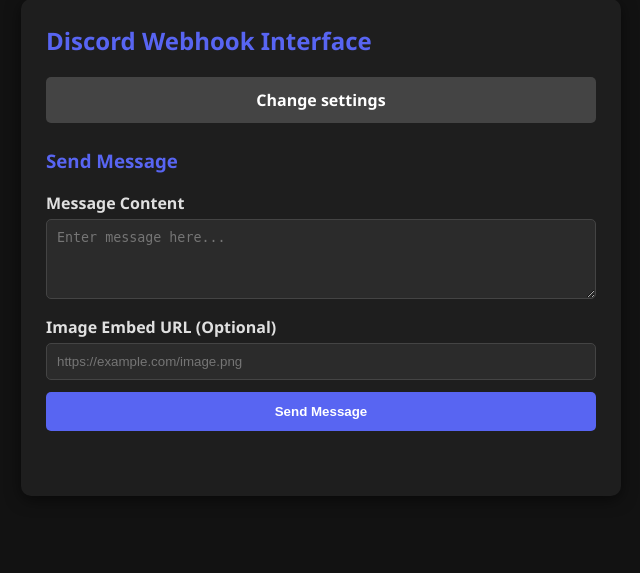
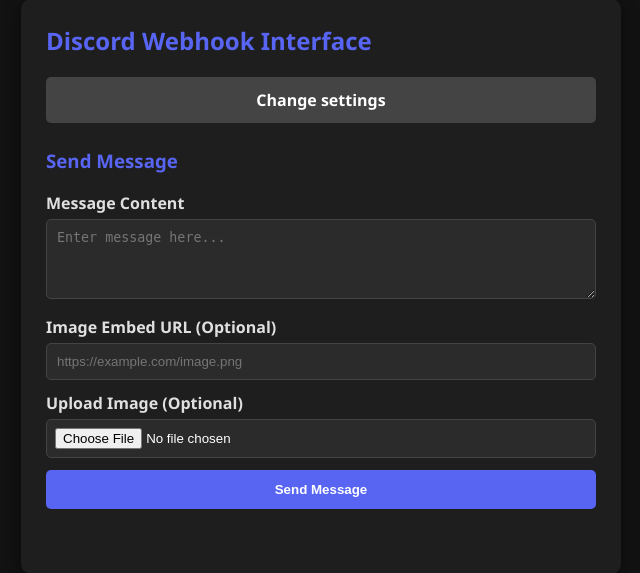
Before and after one commit to syb6/webhook-poster, a Flask app: page / in a window 1280 px wide. Shown: the part 39-612 px from the top of the page, without its empty margins (319-959 px from the left). Run offline with Flask 3, Linux system fonts and the light colour scheme.

Commit message:
Updated features

```diff
--- a/app.py
+++ b/app.py
@@ -1,11 +1,13 @@
 import json
 import os
+import secrets
 import tempfile
 from urllib.error import HTTPError, URLError
 from urllib.request import Request, urlopen
 from urllib.parse import urlparse
 
 from flask import Flask, jsonify, render_template, request
+from werkzeug.utils import secure_filename
 
 app = Flask(__name__)
 CONFIG_FILE = os.path.join(os.path.dirname(os.path.abspath(__file__)), "config.json")
@@ -15,7 +17,7 @@ DEFAULT_CONFIG = {
     "avatar_url": "https://i.imgur.com/4M34hi2.png",
 }
 app.config.update(
-    MAX_CONTENT_LENGTH=16 * 1024,
+    MAX_CONTENT_LENGTH=8 * 1024 * 1024,
 )
 
 
@@ -72,6 +74,33 @@ def is_valid_webhook_url(value):
     )
 
 
+def build_multipart_body(fields, file_field, file_name, file_type, file_data, boundary):
+    parts = []
+    for name, value in fields.items():
+        parts.extend(
+            [
+                f"--{boundary}\r\n".encode(),
+                f'Content-Disposition: form-data; name="{name}"\r\n\r\n'.encode(),
+                str(value).encode(),
+                b"\r\n",
+            ]
+        )
+    parts.extend(
+        [
+            f"--{boundary}\r\n".encode(),
+            (
+                f'Content-Disposition: form-data; name="{file_field}"; '
+                f'filename="{file_name}"\r\n'
+            ).encode(),
+            f"Content-Type: {file_type}\r\n\r\n".encode(),
+            file_data,
+            b"\r\n",
+            f"--{boundary}--\r\n".encode(),
+        ]
+    )
+    return b"".join(parts)
+
+
 @app.route("/")
 def index():
     """Renders the message sender page."""
@@ -108,7 +137,7 @@ def update_config():
 @app.route("/api/send", methods=["POST"])
 def send_webhook():
     """Handles posting messages to the Discord Webhook."""
-    data = request.get_json(silent=True) or {}
+    data = request.form if request.files else (request.get_json(silent=True) or {})
     config = load_config()
 
     webhook_url = config.get("webhook_url")
@@ -117,9 +146,19 @@ def send_webhook():
 
     content = str(data.get("content", "")).strip()[:2000]
     image_url = str(data.get("image_url", "")).strip()[:2000]
+    uploaded_image = request.files.get("image")
+    has_uploaded_image = bool(uploaded_image and uploaded_image.filename)
 
-    if not content and not image_url:
+    if not content and not image_url and not has_uploaded_image:
         return jsonify({"status": "error", "message": "Cannot send empty message!"}), 400
+
+    if has_uploaded_image:
+        image_type = uploaded_image.mimetype or ""
+        if not image_type.startswith("image/"):
+            return jsonify({"status": "error", "message": "Uploaded file must be an image."}), 400
+        image_data = uploaded_image.read()
+        if not image_data:
+            return jsonify({"status": "error", "message": "Uploaded image is empty."}), 400
 
     payload = {
         "username": config["username"],
@@ -131,14 +170,25 @@ def send_webhook():
         payload["embeds"] = [{"image": {"url": image_url}}]
 
     try:
-        json_data = json.dumps(payload).encode("utf-8")
+        headers = {"User-Agent": "Mozilla/5.0 (Windows NT 10.0; Win64; x64)"}
+        if has_uploaded_image:
+            boundary = f"----WebhookForm{secrets.token_hex(16)}"
+            request_data = build_multipart_body(
+                {"payload_json": json.dumps(payload)},
+                "file",
+                secure_filename(uploaded_image.filename) or "image",
+                image_type,
+                image_data,
+                boundary,
+            )
+            headers["Content-Type"] = f"multipart/form-data; boundary={boundary}"
+        else:
+            request_data = json.dumps(payload).encode("utf-8")
+            headers["Content-Type"] = "application/json"
         req = Request(
             webhook_url,
-            data=json_data,
-            headers={
-                "Content-Type": "application/json",
-                "User-Agent": "Mozilla/5.0 (Windows NT 10.0; Win64; x64)",
-            },
+            data=request_data,
+            headers=headers,
             method="POST",
         )
         with urlopen(req, timeout=5) as response:
--- a/templates/index.html
+++ b/templates/index.html
@@ -37,6 +37,7 @@
         font-weight: bold;
       }
       input[type="text"],
+      input[type="file"],
       textarea {
         width: 100%;
         padding: 10px;
@@ -50,6 +51,9 @@
       textarea {
         resize: vertical;
         height: 80px;
+      }
+      input[type="file"] {
+        padding: 8px;
       }
       button {
         width: 100%;
@@ -117,6 +121,9 @@
           placeholder="https://example.com/image.png"
         />
 
+        <label for="image">Upload Image (Optional)</label>
+        <input type="file" id="image" accept="image/*" />
+
         <button onclick="sendMessage()">Send Message</button>
       </div>
 
@@ -133,20 +140,25 @@
       async function sendMessage() {
         const content = document.getElementById("content").value;
         const image_url = document.getElementById("image_url").value;
+        const image = document.getElementById("image").files[0];
+        const formData = new FormData();
+        formData.append("content", content);
+        formData.append("image_url", image_url);
+        if (image) {
+          formData.append("image", image);
+        }
 
         try {
           const res = await fetch("/api/send", {
             method: "POST",
-            headers: {
-              "Content-Type": "application/json",
-            },
-            body: JSON.stringify({ content, image_url }),
+            body: formData,
           });
           const data = await res.json();
           showStatus(data.message, data.status === "error");
           if (data.status === "success") {
             document.getElementById("content").value = "";
             document.getElementById("image_url").value = "";
+            document.getElementById("image").value = "";
           }
         } catch (error) {
           showStatus("Could not send the message. Please try again.", true);
```
